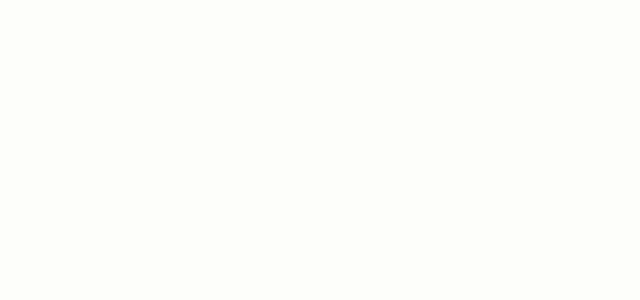
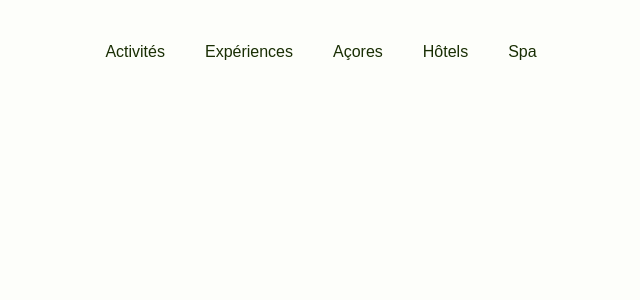
Before and after one commit to G-Theo18/TP1-TailwindCSS, a React (Vite) app: page / in a window 1280 px wide. Shown: the top 300 px of the page, without its empty margins (319-959 px from the left). Built offline with nearby package versions, Linux system fonts and the light colour scheme; a web font is replaced by a local one.

Commit message:
Section Menu

```diff
--- a/src/App.tsx
+++ b/src/App.tsx
@@ -1,17 +1,10 @@
-import Button from "./components/button";
-import Heading from "./components/heading";
-import Benefit from "./components/benefits";
-import Chips from "./components/chips";
-import ActivityCard from "./components/activity-card";
-
-import { BENEFITS } from "./data/benefits.data";
-import { ACTIVITIES } from "./data/activities.data";
+import Menu from "./components/sections/menu";
 
 export function App() {
   return (
     <div className="font-sans mx-auto">
       <header>
-        {/* <Menu /> */}
+        <Menu />
         {/* <Hero /> */}
       </header>
 
--- /dev/null
+++ b/src/components/sections/menu.tsx
@@ -0,0 +1,11 @@
+export default function Menu() {
+  return (
+    <nav className="flex items-center justify-center my-10 gap-10">
+      <a href="#" className="hover:font-bold">Activités</a>
+      <a href="#" className="hover:font-bold">Expériences</a>
+      <a href="#" className="hover:font-bold">Açores</a>
+      <a href="#" className="hover:font-bold">Hôtels</a>
+      <a href="#" className="hover:font-bold">Spa</a>
+    </nav>
+  );
+}
```
